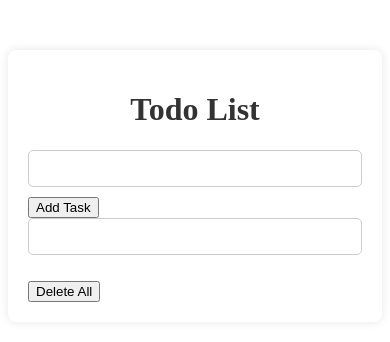
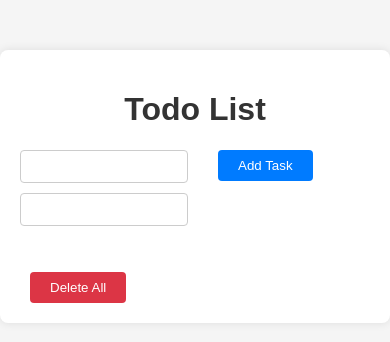
Before and after one commit to mohamedibourki/todo-list, a plain HTML site: page index.html in a window 390 px wide. Drawn offline with Linux system fonts and the light colour scheme; no server answers.

Commit message:
add css and responsive

```diff
--- a/index.html
+++ b/index.html
@@ -9,7 +9,7 @@
 <body>
     <div class="container">
         <h1>Todo List</h1>
-        <div>
+        <div class="addNewTask">
             <input type="text" id="newTaskInput">
             <button id="buttonNewTask">Add Task</button>
         </div>
--- a/style.css
+++ b/style.css
@@ -1,3 +1,10 @@
+body {
+    font-family: Arial, sans-serif;
+    background-color: #f5f5f5;
+    margin: 0;
+    padding: 0;
+}
+
 .container {
     max-width: 600px;
     margin: 50px auto;
@@ -13,12 +20,24 @@ h1 {
 }
 
 input[type="text"] {
-    width: 100%;
-    padding: 10px;
+    width: calc(100% - 200px);
+    padding: 8px;
     margin-bottom: 10px;
-    box-sizing: border-box;
+    border-radius: 4px;
     border: 1px solid #ccc;
-    border-radius: 5px;
+}
+
+button {
+    padding: 8px 20px;
+    background-color: #007bff;
+    color: #fff;
+    border: none;
+    border-radius: 4px;
+    cursor: pointer;
+}
+
+button:hover {
+    background-color: #0056b3;
 }
 
 ul {
@@ -28,20 +47,26 @@ ul {
 
 li {
     padding: 10px;
+    background-color: #f9f9f9;
+    border-radius: 4px;
     margin-bottom: 5px;
-    border-radius: 5px;
-    background-color: #f9f9f9;
-    border: 1px solid #ddd;
+    display: flex;
+    justify-content: space-between;
 }
 
-.completed {
-    text-decoration: line-through;
+#buttonDeleteAll {
+    margin-top: 20px;
+    background-color: #dc3545;
+    margin-left: 10px; /* Add margin to the left */
 }
 
-.checkbox-container {
-    margin-bottom: 10px;
+#buttonDeleteAll:hover {
+    background-color: #c82333;
 }
 
-.checkbox-container input[type="checkbox"] {
-    margin-right: 5px;
+.addNewTask {
+    display: flex;
+    justify-content: start;
+    align-items: start;
+    gap: 30px;
 }
```
